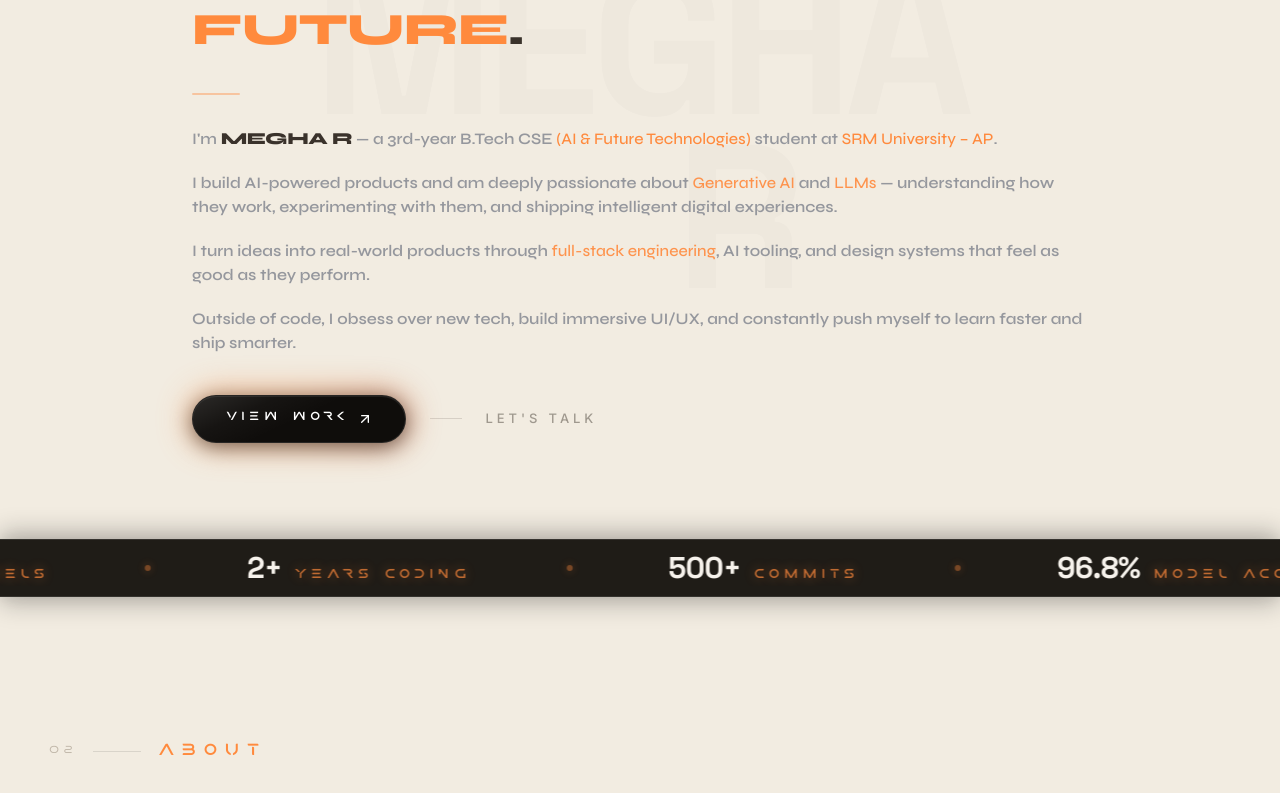
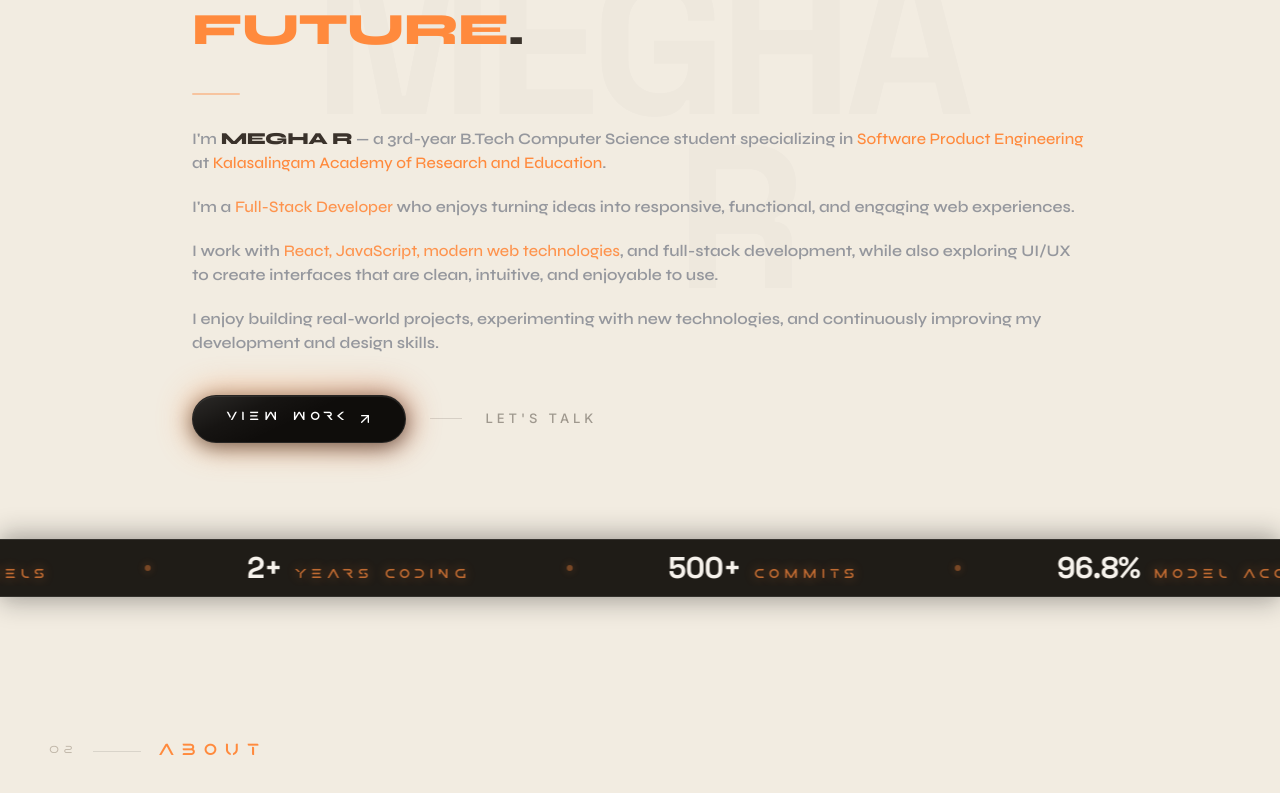
Before and after one commit to Megha-r20/MeghaR_portfolio, a Next.js app: page / in a window 1280 px wide. Shown: the part 1078-1871 px from the top of the page. Built offline with nearby package versions, Linux system fonts and the light colour scheme; a web font is replaced by a local one.

Commit message:
Update portfolio website

```diff
--- a/app/page.tsx
+++ b/app/page.tsx
@@ -863,28 +863,22 @@ export default function Home() {
                 >
                   MEGHA R
                 </span>
-                {" "}— a 3rd-year B.Tech CSE
-                {" "}<span className="text-[#ff8a3d] font-medium">(AI & Future Technologies)</span>{" "}
-                student at{" "}
-                <span className="text-[#ff8a3d] font-medium">SRM University – AP</span>.
+                {" "}— a 3rd-year B.Tech Computer Science student specializing in
+                {" "}<span className="text-[#ff8a3d] font-medium">Software Product Engineering</span>{" "}
+                at{" "}
+                <span className="text-[#ff8a3d] font-medium">Kalasalingam Academy of Research and Education</span>.
               </p>
 
               <p>
-                I build AI-powered products and am deeply passionate about{" "}
-                <span className="text-[#ff8a3d]/90 font-medium">Generative AI</span> and{" "}
-                <span className="text-[#ff8a3d]/90 font-medium">LLMs</span> — understanding how
-                they work, experimenting with them, and shipping intelligent digital experiences.
+                I'm a <span className="text-[#ff8a3d]/90 font-medium">Full-Stack Developer</span> who enjoys turning ideas into responsive, functional, and engaging web experiences.
               </p>
 
               <p>
-                I turn ideas into real-world products through{" "}
-                <span className="text-[#ff8a3d]/90 font-medium">full-stack engineering</span>,
-                AI tooling, and design systems that feel as good as they perform.
+                I work with <span className="text-[#ff8a3d]/90 font-medium">React, JavaScript, modern web technologies</span>, and full-stack development, while also exploring UI/UX to create interfaces that are clean, intuitive, and enjoyable to use.
               </p>
 
               <p>
-                Outside of code, I obsess over new tech, build immersive UI/UX, and
-                constantly push myself to learn faster and ship smarter.
+                I enjoy building real-world projects, experimenting with new technologies, and continuously improving my development and design skills.
               </p>
             </div>
 
```
